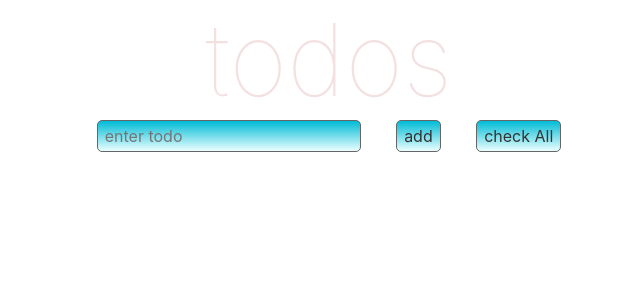
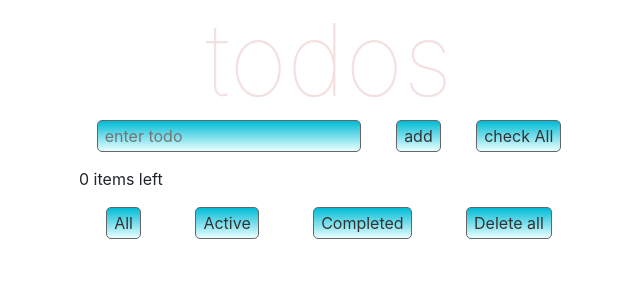
Before and after one commit to AnatolySavchenko/react, a React (Create React App) app: page / in a window 1280 px wide. Shown: the top 300 px of the page, without its empty margins (311-951 px from the left). Built offline with nearby package versions, Linux system fonts and the light colour scheme.

Commit message:
refactoring

```diff
--- a/package.json
+++ b/package.json
@@ -7,7 +7,8 @@
     "jquery": "^3.4.1",
     "react": "^16.9.0",
     "react-dom": "^16.9.0",
-    "react-scripts": "3.1.1"
+    "react-scripts": "3.1.1",
+    "underscore": "^1.9.1"
   },
   "scripts": {
     "start": "react-scripts start",
--- a/src/App.js
+++ b/src/App.js
@@ -1,33 +1,134 @@
 import React from 'react';
-import AddTodo from "./addTodo/addTodo";
+import AddTodo from "./components/addTodo";
+import TodoList from "./components/TodoList";
+import CountItems from "./components/CountItems";
 import './App.css';
+import ButtonForActive from "./components/ButtonForActive";
 
 class App extends React.Component{
+    state = {
+      todos: [],
+      value:'',
+      _id:Date.now(),
+      status: false,
+      filterName: 'all'
+    };
 
-  constructor(props){
-    super();
-    this.state = {
-      todos: []
+    handleChange = (e) => {
+      this.setState({
+        value: e.target.value
+      });
+
+    };
+
+  handleSubmit = () => {
+        const newItem =  {
+          _id: this.state._id,
+          value:this.state.value,
+          status:this.state.status
+        };
+
+        const updateItems = [...this.state.todos,newItem];
+        console.log('--------updateItems', updateItems);
+
+        if(this.state.value === ''){
+          alert('Enter text!');
+        }else{
+          this.setState({
+            todos:updateItems,
+            value:'',
+            _id:Date.now(),
+            status:false
+          });
+        }
+    };
+
+  handleKeyPress = (e) => {
+    if(e.charCode === 13){
+      e.preventDefault();
+      this.handleSubmit();
     }
-  }
+  };
+
+  deleteCompleteItems = () => {
+    let arrayAfterCheckedAndDelete = this.state.todos.filter(item => item.status === false);
+    this.setState({
+      todos:arrayAfterCheckedAndDelete
+    })
+  };
+
+  handleDeleteItem = (id) => {
+    let arrayAfterDeleteOneElement = this.state.todos.filter(item => item._id !== id);
+    this.setState({
+      todos: arrayAfterDeleteOneElement
+    });
+  };
+
+  handleCheckAll = () => {
+    let arrayCheckall = this.state.todos;
+    if (arrayCheckall.every(item => item.status)) {
+      arrayCheckall.forEach(item => item.status = false);
+    } else if ((arrayCheckall.every(item => item.status)) === false) {
+      arrayCheckall.forEach(item => item.status = true);
+    }
+
+    this.setState({
+      todos:arrayCheckall
+    });
+  };
+
+  changeState = (id) => {
+    let arrayCheck = this.state.todos;
+    arrayCheck.forEach(item => {
+      if(item._id === id) item.status = !item.status;
+    });
+    this.setState({
+      todos:arrayCheck
+    })
+  };
+
+  handleAll = (arrAll) => {
+    let renderAll =  arrAll;
+    console.log('--------renderAll', renderAll);
+  };
+
+  handleActive = (arrActive) => {
+    let renderActive = arrActive.filter(item => item.status === false);
+    console.log('--------renderActive', renderActive);
+  };
+
+  handleCompleted = (arrCompleted) => {
+  let renderComplited = arrCompleted.filter(item => item.status === true);
+    console.log('--------renderComplited', renderComplited);
+  };
 
   render(){
+    const {
+      filterName
+    } = this.state;
+
     return(
   <div className='container'>
     <h1 className='caption_todo'>todos</h1>
-    <AddTodo addTodoFn={this.addTodo}></AddTodo>
+    <AddTodo item={this.state.value}
+             handleChange={this.handleChange}
+             handleSubmit={this.handleSubmit}
+             handleKeyPress={this.handleKeyPress}
+             handleCheckAll={this.handleCheckAll} />
+    <TodoList  items={this.state.todos}
+               handleDeleteItem={this.handleDeleteItem}
+               changeState={this.changeState}
+               filterName={filterName}/>
+    <CountItems items={this.state.todos} />
+    <ButtonForActive deleteCompleteItems={this.deleteCompleteItems}
+                     handleAll={this.handleAll}
+                     handleActive={this.handleActive}
+                     handleCompleted={this.handleCompleted}
+                     items={this.state.todos}
+    />
   </div>
     )
   }
-
-  addTodo = (todoElement) => {
-    let arrayTodos = this.state.todos;
-    arrayTodos.push(todoElement);
-    this.setState({arrayTodos});
-    console.log(arrayTodos);
-  };
-
-
 }
 
 
--- a/src/addTodo/addTodo.js
+++ /dev/null
@@ -1,34 +0,0 @@
-import React from 'react';
-
-class AddTodo extends React.Component{
-
-	constructor(props){
-		super();
-		this.state = {
-			itemTodo: ''
-		}
-	}
-
-	render(){
-		return(
-			<div className="forInputAndButton">
-				<input type='text' className="style-for-input" placeholder="enter todo" onChange={(e) => this.updateInput(e)}></input>
-				<input type='button' className="style-for-input" value="add" onClick={(e) => this.addItem(e)}></input>
-				<input type='button' className="style-for-input" value="check All"></input>
-			</div>
-		)
-	}
-
-	updateInput = (e) => {
-		this.setState({itemTodo: e.target.value});
-	};
-
-	addItem = (e) => {
-		e.preventDefault();
-		this.props.addTodoFn(this.state.itemTodo);
-	}
-
-}
-
-
-export default AddTodo;
--- /dev/null
+++ b/src/components/ButtonForActive.js
@@ -0,0 +1,17 @@
+import React from 'react';
+
+class ButtonForActive extends React.Component{
+	render() {
+		const { deleteCompleteItems,handleActive,handleCompleted,handleAll,items } = this.props;
+		return(
+			<div className='forButton'>
+				<input type='button' className='ArraySorting style-for-input' value='All' onClick={() => handleAll(items)} />
+				<input type='button' className='ArraySorting style-for-input' value='Active' onClick={() => handleActive(items)} />
+				<input type='button' className='ArraySorting style-for-input' value='Completed' onClick={() => handleCompleted(items)} />
+				<input type='button' className='ArraySorting style-for-input' value='Delete all' onClick={deleteCompleteItems} />
+			</div>
+		)
+	}
+}
+
+export default ButtonForActive
--- /dev/null
+++ b/src/components/CountItems.js
@@ -0,0 +1,15 @@
+import React from 'react';
+
+class CountItems extends React.Component{
+	render() {
+		const {items} = this.props;
+		let countArray = items.filter(item => !item.status);
+		return(
+			<div className='forSpan'>
+				<p>{countArray.length} items left</p>
+			</div>
+		)
+	}
+}
+
+export default CountItems;
--- /dev/null
+++ b/src/components/ItemTodoList.js
@@ -0,0 +1,17 @@
+import React from 'react';
+
+class ItemTodoList extends React.Component{
+	render() {
+		const {id,title,status,handleDeleteItem,changeState} = this.props;
+		return(
+				<li className='elementTodo' id={id}>
+					<input data-todo={id} type='checkbox' onChange={changeState} checked={status}/>
+					<span className='throughText'>{title}</span>
+					<input id={id} type="text" className='edit' />
+					<button type='button' data-todo={id} className='close button_delete' aria-label='Close' onClick={handleDeleteItem}><span aria-hidden='true'>&times;</span></button>
+				</li>
+		)
+	}
+}
+
+export default ItemTodoList;
--- /dev/null
+++ b/src/components/TodoList.js
@@ -0,0 +1,33 @@
+import React from 'react';
+import ItemTodoList from "./ItemTodoList";
+
+class TodoList extends React.Component{
+	render(){
+		const {
+			items,
+			handleDeleteItem,
+			changeState,
+			filterName
+		} = this.props;
+
+		return(
+			<div className='for_views_todo'>
+				<ul id='list-of-items'>
+					{
+						items.filter(item => {
+							return <ItemTodoList key={item._id}
+																	 id={item._id}
+																	 title={item.value}
+																	 status={item.status}
+																	 handleDeleteItem = {() => handleDeleteItem(item._id)}
+																	 changeState={() => changeState(item._id)} />
+						})
+					}
+				</ul>
+			</div>
+		)
+	}
+}
+
+
+export default TodoList;
--- /dev/null
+++ b/src/components/addTodo.js
@@ -0,0 +1,16 @@
+import React from 'react';
+
+class AddTodo extends React.Component{
+	render(){
+		const {item, handleChange, handleSubmit , handleKeyPress , handleCheckAll} = this.props;
+		return(
+			<div className="forInputAndButton">
+				<input type='text' className="style-for-input" placeholder="enter todo" value={item} onChange={handleChange} onKeyPress={handleKeyPress}/>
+				<input type='button' className="style-for-input" value="add"  onClick={handleSubmit}/>
+				<input type='button' className="style-for-input" value="check All" onClick={handleCheckAll}/>
+			</div>
+		)
+	}
+}
+
+export default AddTodo;
```
Also changed, not shown: 1 other file (tests, documents, lock files or other folders).
